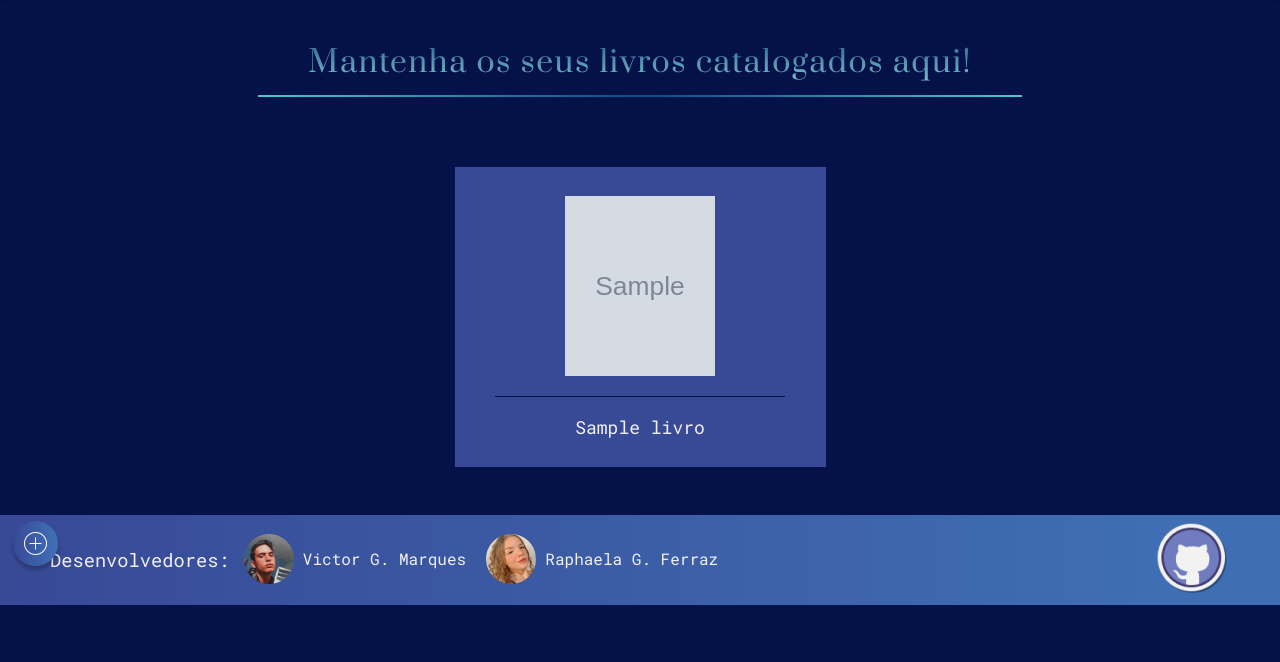
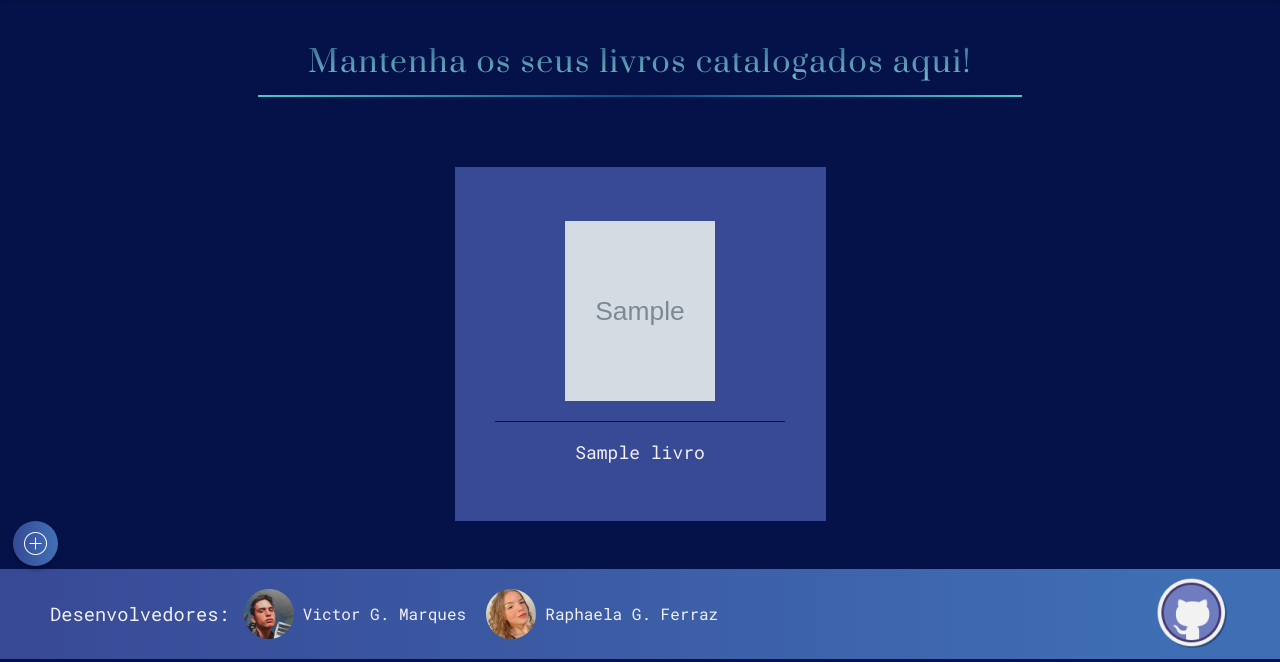
Before and after one commit to VictorGM01/book_manager, a Django app: page / in a window 1280 px wide. Shown: the part 138-800 px from the top of the page. Run offline with Django 4.2, Linux system fonts and the light colour scheme; tables that the repository leaves empty hold one stand-in row (values such as "Sample post"); grey boxes marked "Sample" are stand-in pictures.

Commit message:
Corrige dimensionamento do bloco-livro

```diff
--- a/gerenciador_de_livros/static/assets/css/principal/conteudo-livro.css
+++ b/gerenciador_de_livros/static/assets/css/principal/conteudo-livro.css
@@ -3,9 +3,9 @@
 
   background-color: var(--azul-celeste-escuro);
 
-  display: flex;
+  height: 18.75rem;
 
-  height: 18.75rem;
+  padding-top: 3.4rem;
 
   margin-left: 2.4375rem;
   margin-top: 1.5625rem;
@@ -22,5 +22,4 @@
     rgba(63, 110, 180, 1) 91%
   );
 
-  padding: 0.5rem;
 }
```
